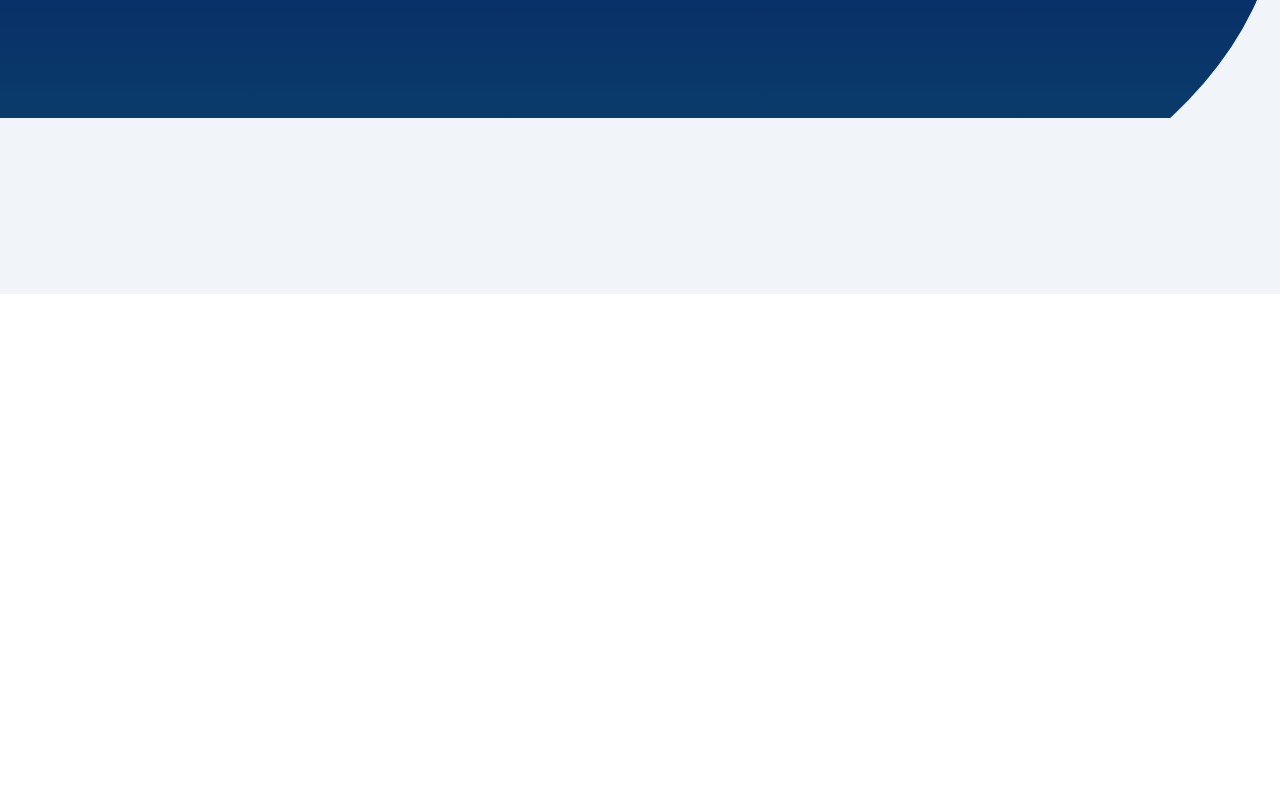
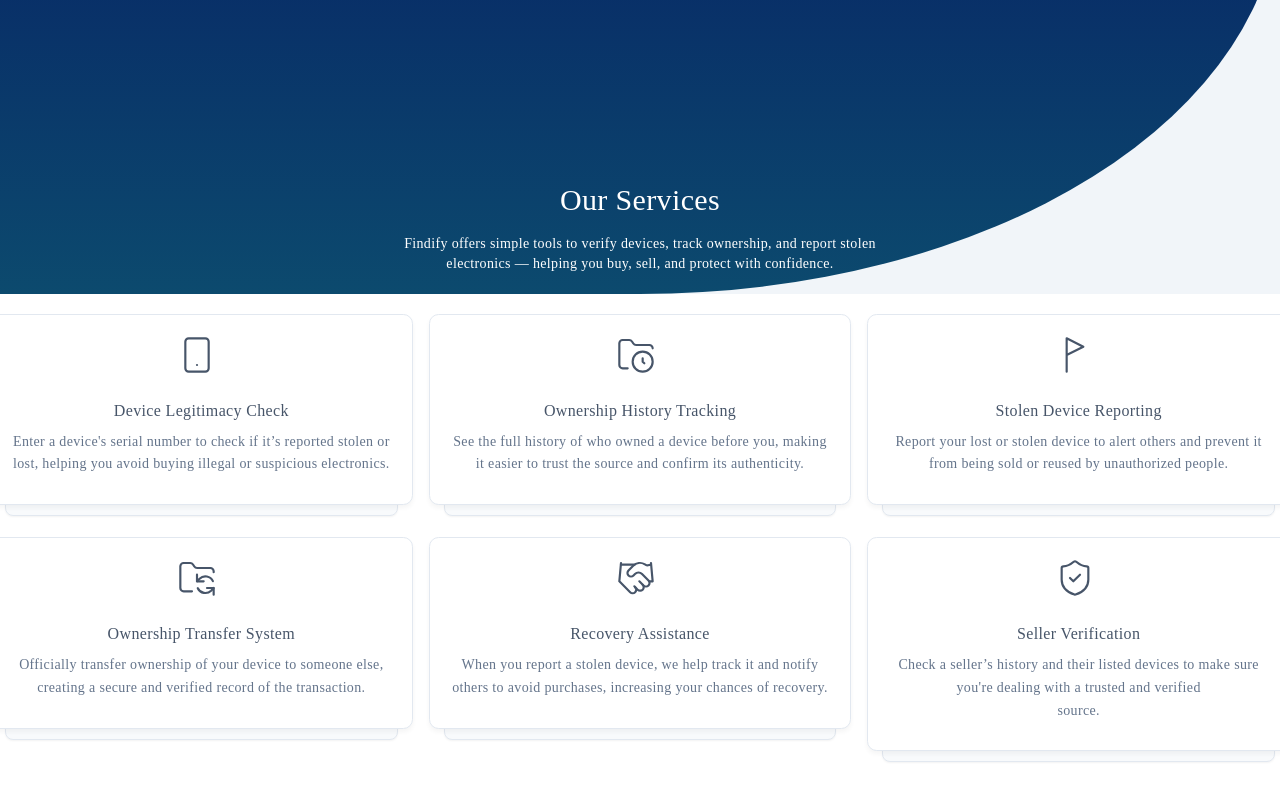
Before and after one commit to kajugadaniels/findify-client, a React (Vite) app: page / in a window 1280 px wide. Shown: the part 506-1306 px from the top of the page. Before the commit the page ends 800 px from the top, so only its background shows below. Built offline with nearby package versions, Linux system fonts and the light colour scheme; a web font is replaced by a local one.

Commit message:
Add our services section

```diff
--- a/src/pages/Welcome.jsx
+++ b/src/pages/Welcome.jsx
@@ -1,7 +1,7 @@
 import React from 'react'
 import { Link } from 'react-router-dom'
 import Logo from '../assets/img/logo-icon-w.png'
-import { KeySquare, LogIn, Palette, PlayCircleIcon } from 'lucide-react'
+import { FlagTriangleRight, FolderClock, FolderSync, Handshake, KeySquare, LogIn, ShieldCheck, PlayCircleIcon, Smartphone } from 'lucide-react'
 
 const Welcome = () => {
     return (
@@ -64,6 +64,98 @@ const Welcome = () => {
                                 </button>
                             </Link>
                         </div>
+                        <div className="flex w-full flex-col items-center">
+                            <div className="text-3xl font-medium relative">
+                                <div className="z-5 relative text-center text-white">
+                                    Our Services
+                                </div>
+                            </div>
+                            <div className="z-5 relative mt-4 text-center text-white text-slate-500/80">
+                            Findify offers simple tools to verify devices, track ownership, and report stolen <br /> electronics — helping you buy, sell, and protect with confidence.
+                            </div>
+                            <div className="-mx-2.5 mt-10 px-20">
+                                <div className="flex flex-wrap -mx-2">
+                                    <div className="w-full md:w-1/2 lg:w-1/3 px-2 mb-8">
+                                        <div className="box box--stacked flex flex-col items-center p-5">
+                                            <div className="h-12 w-12">
+                                                <Smartphone className="stroke-[1.3] h-10 w-10" />
+                                            </div>
+                                            <div className="mt-4 text-base font-medium">
+                                                Device Legitimacy Check
+                                            </div>
+                                            <div className="mt-2 pb-2 text-center leading-relaxed text-slate-500">
+                                                Enter a device's serial number to check if it’s reported stolen or lost, helping you avoid buying illegal or suspicious electronics.
+                                            </div>
+                                        </div>
+                                    </div>
+                                    <div className="w-full md:w-1/2 lg:w-1/3 px-2 mb-8">
+                                        <div className="box box--stacked flex flex-col items-center p-5">
+                                            <div className="h-12 w-12">
+                                                <FolderClock className="stroke-[1.3] h-10 w-10" />
+                                            </div>
+                                            <div className="mt-4 text-base font-medium">
+                                                Ownership History Tracking
+                                            </div>
+                                            <div className="mt-2 pb-2 text-center leading-relaxed text-slate-500">
+                                                See the full history of who owned a device before you, making it easier to trust the source and confirm its authenticity.
+                                            </div>
+                                        </div>
+                                    </div>
+                                    <div className="w-full md:w-1/2 lg:w-1/3 px-2 mb-8">
+                                        <div className="box box--stacked flex flex-col items-center p-5">
+                                            <div className="h-12 w-12">
+                                                <FlagTriangleRight className="stroke-[1.3] h-10 w-10" />
+                                            </div>
+                                            <div className="mt-4 text-base font-medium">
+                                                Stolen Device Reporting
+                                            </div>
+                                            <div className="mt-2 pb-2 text-center leading-relaxed text-slate-500">
+                                                Report your lost or stolen device to alert others and prevent it from being sold or reused by unauthorized people.
+                                            </div>
+                                        </div>
+                                    </div>
+                                    <div className="w-full md:w-1/2 lg:w-1/3 px-2 mb-8">
+                                        <div className="box box--stacked flex flex-col items-center p-5">
+                                            <div className="h-12 w-12">
+                                                <FolderSync className="stroke-[1.3] h-10 w-10" />
+                                            </div>
+                                            <div className="mt-4 text-base font-medium">
+                                                Ownership Transfer System
+                                            </div>
+                                            <div className="mt-2 pb-2 text-center leading-relaxed text-slate-500">
+                                                Officially transfer ownership of your device to someone else, creating a secure and verified record of the transaction.
+                                            </div>
+                                        </div>
+                                    </div>
+                                    <div className="w-full md:w-1/2 lg:w-1/3 px-2 mb-8">
+                                        <div className="box box--stacked flex flex-col items-center p-5">
+                                            <div className="h-12 w-12">
+                                                <Handshake className="stroke-[1.3] h-10 w-10" />
+                                            </div>
+                                            <div className="mt-4 text-base font-medium">
+                                                Recovery Assistance
+                                            </div>
+                                            <div className="mt-2 pb-2 text-center leading-relaxed text-slate-500">
+                                                When you report a stolen device, we help track it and notify others to avoid purchases, increasing your chances of recovery.
+                                            </div>
+                                        </div>
+                                    </div>
+                                    <div className="w-full md:w-1/2 lg:w-1/3 px-2 mb-8">
+                                        <div className="box box--stacked flex flex-col items-center p-5">
+                                            <div className="h-12 w-12">
+                                                <ShieldCheck className="stroke-[1.3] h-10 w-10" />
+                                            </div>
+                                            <div className="mt-4 text-base font-medium">
+                                                Seller Verification
+                                            </div>
+                                            <div className="mt-2 pb-2 text-center leading-relaxed text-slate-500">
+                                                Check a seller’s history and their listed devices to make sure you're dealing with a trusted and verified <br /> source.
+                                            </div>
+                                        </div>
+                                    </div>
+                                </div>
+                            </div>
+                        </div>
                     </div>
                 </div>
             </div>
```
